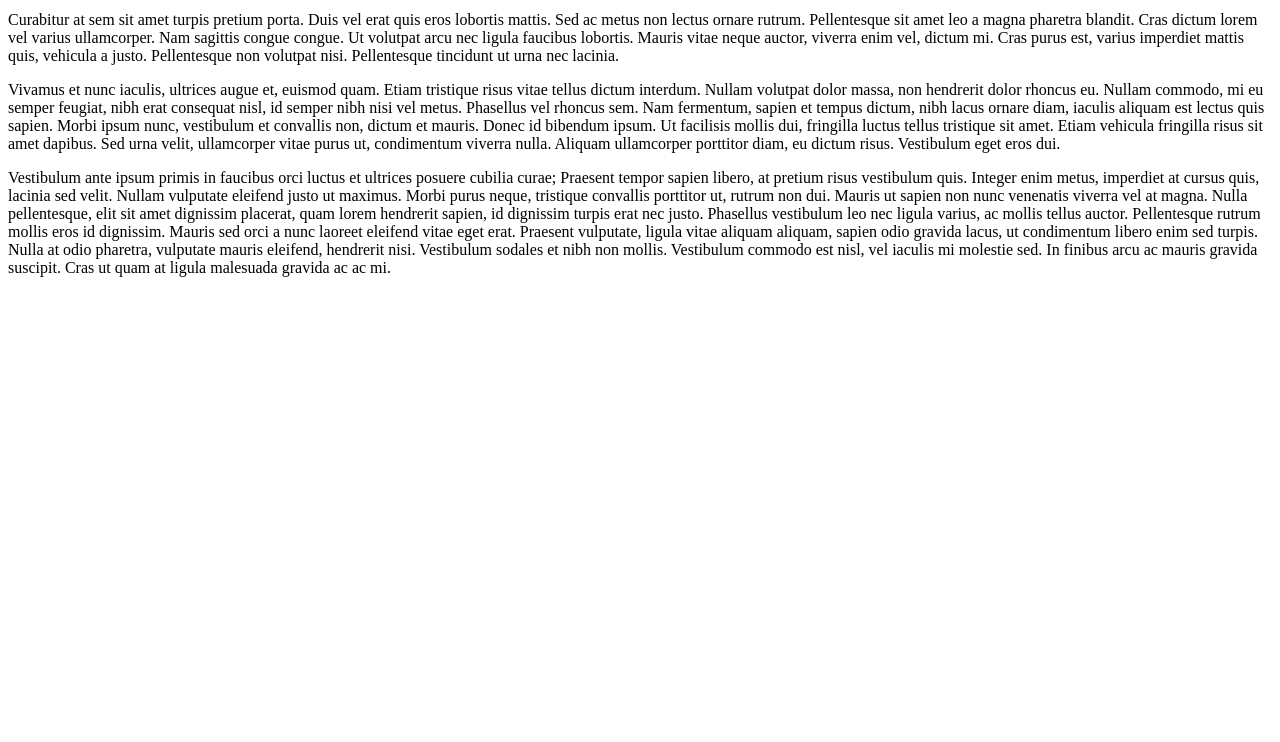
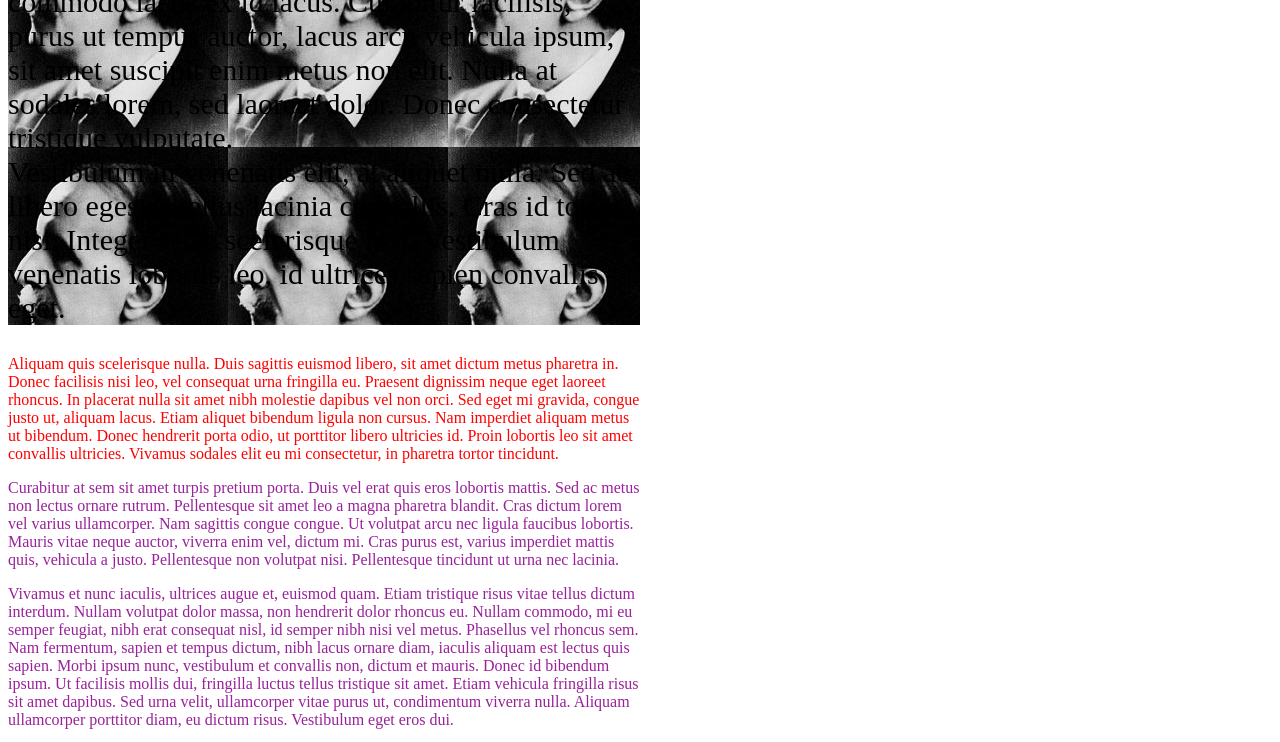
Before and after one commit to gipamm/Test1, a plain HTML site: page index.html in a window 1280 px wide. Shown: the part 181-923 px from the top of the page. Before the commit the page ends 800 px from the top, so only its background shows below. Drawn offline with Linux system fonts and the light colour scheme.

Commit message:
Add image commit

```diff
--- a/index.html
+++ b/index.html
@@ -1,21 +1,22 @@
 <!DOCTYPE html>
-<html>
+<html lang="en">
 <head>
     <title>გვერდის სახელი</title>
+    <link rel="stylesheet" href="styles.css">
 </head>
 <body>
-
-
-<p>
+<div>
+    <div>
+        <p class="red violet" id="first">
             Lorem ipsum dolor sit amet, consectetur adipiscing elit. Morbi pharetra ex a nunc mattis, ut suscipit tortor
-    gravida. Fusce ultrices, purus eleifend dignissim cursus, orci turpis dignissim lectus, non commodo lacus ex id
+            gravida. <a href="https://google.com" target="_blank">Fusce ultrices, purus eleifend dignissim cursus,</a> orci turpis dignissim lectus, non commodo lacus ex id
             lacus. Curabitur facilisis, purus ut tempus auctor, lacus arcu vehicula ipsum, sit amet suscipit enim metus non
             elit. Nulla at sodales lorem, sed laoreet dolor. Donec consectetur tristique vulputate.<br> Vestibulum in venenatis
             elit, at aliquet nulla. Sed ac libero egestas tellus lacinia convallis. Cras id tortor nisi. Integer vitae
             scelerisque nisi. Vestibulum venenatis lobortis leo, id ultrices sapien convallis eget.
 
         </p>
-<p>
+        <p class="red">
             Aliquam quis scelerisque nulla. Duis sagittis euismod libero, sit amet dictum metus pharetra in. Donec facilisis
             nisi leo, vel consequat urna fringilla eu. Praesent dignissim neque eget laoreet rhoncus. In placerat nulla sit amet
             nibh molestie dapibus vel non orci. Sed eget mi gravida, congue justo ut, aliquam lacus. Etiam aliquet bibendum
@@ -23,14 +24,18 @@
             ultricies id. Proin lobortis leo sit amet convallis ultricies. Vivamus sodales elit eu mi consectetur, in pharetra
             tortor tincidunt.
         </p>
-<p>
+    </div>
+
+
+    <div>
+        <p class="violet">
             Curabitur at sem sit amet turpis pretium porta. Duis vel erat quis eros lobortis mattis. Sed ac metus non lectus
             ornare rutrum. Pellentesque sit amet leo a magna pharetra blandit. Cras dictum lorem vel varius ullamcorper. Nam
             sagittis congue congue. Ut volutpat arcu nec ligula faucibus lobortis. Mauris vitae neque auctor, viverra enim vel,
             dictum mi. Cras purus est, varius imperdiet mattis quis, vehicula a justo. Pellentesque non volutpat nisi.
             Pellentesque tincidunt ut urna nec lacinia.
         </p>
-<p>
+        <p class="red violet">
             Vivamus et nunc iaculis, ultrices augue et, euismod quam. Etiam tristique risus vitae tellus dictum interdum. Nullam
             volutpat dolor massa, non hendrerit dolor rhoncus eu. Nullam commodo, mi eu semper feugiat, nibh erat consequat
             nisl, id semper nibh nisi vel metus. Phasellus vel rhoncus sem. Nam fermentum, sapien et tempus dictum, nibh lacus
@@ -39,6 +44,9 @@
             fringilla risus sit amet dapibus. Sed urna velit, ullamcorper vitae purus ut, condimentum viverra nulla. Aliquam
             ullamcorper porttitor diam, eu dictum risus. Vestibulum eget eros dui.
         </p>
+        <img src="220px-Vierne_1910.JPG" alt="Vierne 1910"/>
+    </div>
+    <div>
         <p>
             Vestibulum ante ipsum primis in faucibus orci luctus et ultrices posuere cubilia curae; Praesent tempor sapien
             libero, at pretium risus vestibulum quis. Integer enim metus, imperdiet at cursus quis, lacinia sed velit. Nullam
@@ -51,6 +59,8 @@
             commodo est nisl, vel iaculis mi molestie sed. In finibus arcu ac mauris gravida suscipit. Cras ut quam at ligula
             malesuada gravida ac ac mi.
         </p>
+    </div>
+</div>
 
 </body>
 </html>
--- /dev/null
+++ b/styles.css
@@ -0,0 +1,18 @@
+.red {
+    color: red;
+}
+
+p {
+    width: 50%;
+    color: blue;
+}
+
+#first {
+    font-size: 30px;
+    color: black;
+    background-image: url("220px-Vierne_1910.JPG");
+}
+
+.violet {
+    color: #992199;
+}
```
Also changed, not shown: 220px-Vierne_1910.JPG (added). Lines whose indentation alone changed are shown as unchanged.
